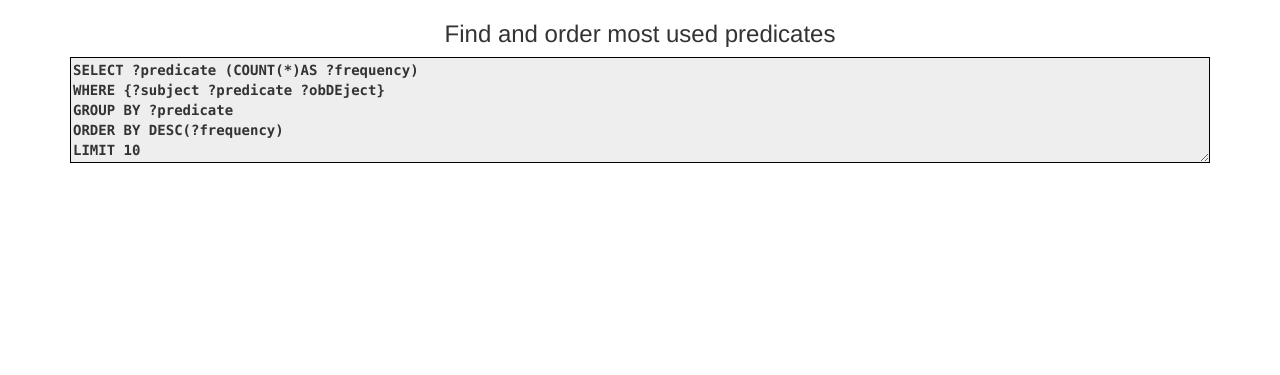
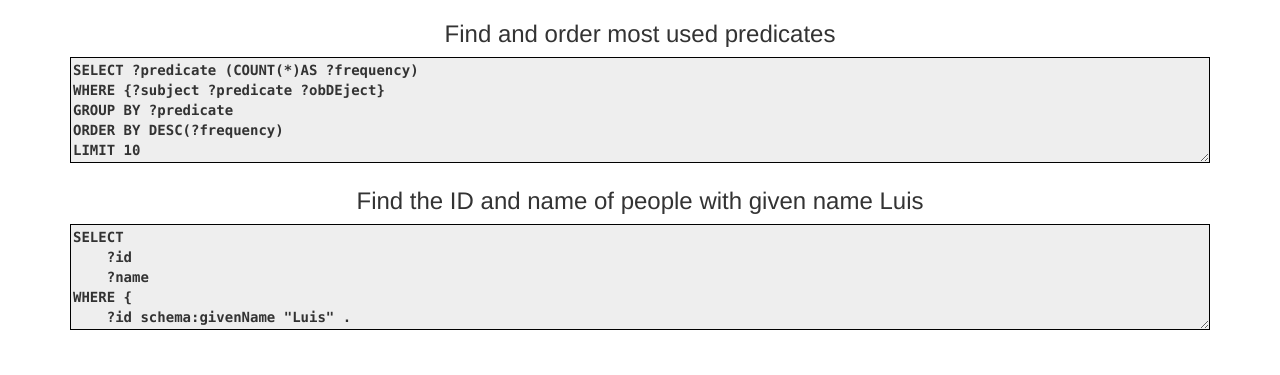
Before and after one commit to knowlattesgraph/knowlattes, a Flask app: template src/knowlattes/server/templates/examples.html in a window 1280 px wide. Shown: the part 957-1332 px from the top of the page. Before the commit the page ends 1120 px from the top, so only its background shows below. Run offline with Flask 2, Linux system fonts and the light colour scheme; the template is opened without the code that fills it, so the values that code supplies are empty; some libraries are stand-ins or nearby versions.

Commit message:
adding a new example

```diff
--- a/src/knowlattes/server/templates/examples.html
+++ b/src/knowlattes/server/templates/examples.html
@@ -89,6 +89,25 @@ LIMIT 10
                             <!-- <input type="text"> -->
                         </form>
                     </div>
+                    <div>
+                    <h3>Find the ID and name of people with given name Luis</h3>
+                         <form method="get" action="/" id="form_id">
+                             <textarea
+                                 name="query"
+                                 class="input"
+                                 form="form_id"
+                                 rows="5"
+                             >
+SELECT
+    ?id
+    ?name
+WHERE {
+    ?id schema:givenName "Luis" .
+    ?id schema:name ?name
+}
+LIMIT 100
+                    </textarea>
+                    </div>
                     <ul class="ul-welcome"></ul>
                     <p>&nbsp;</p>
                 </div>
```
